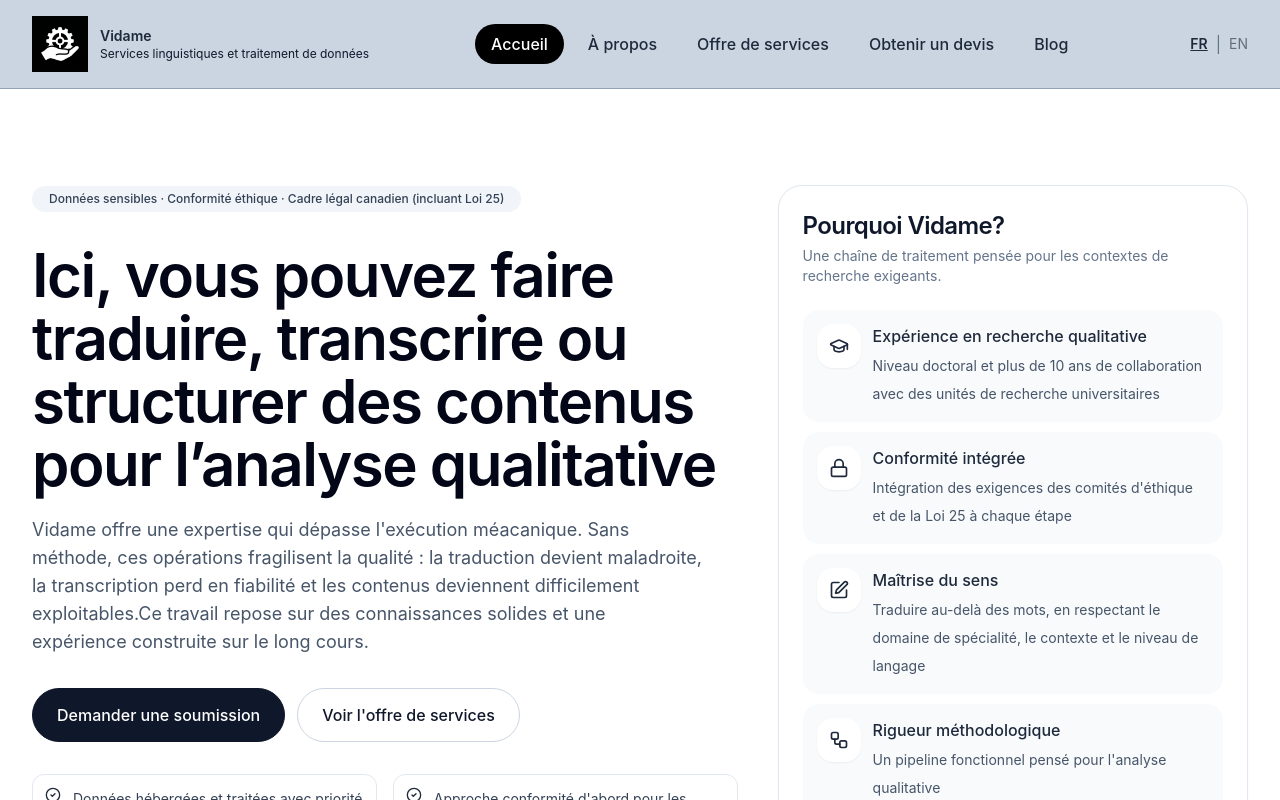
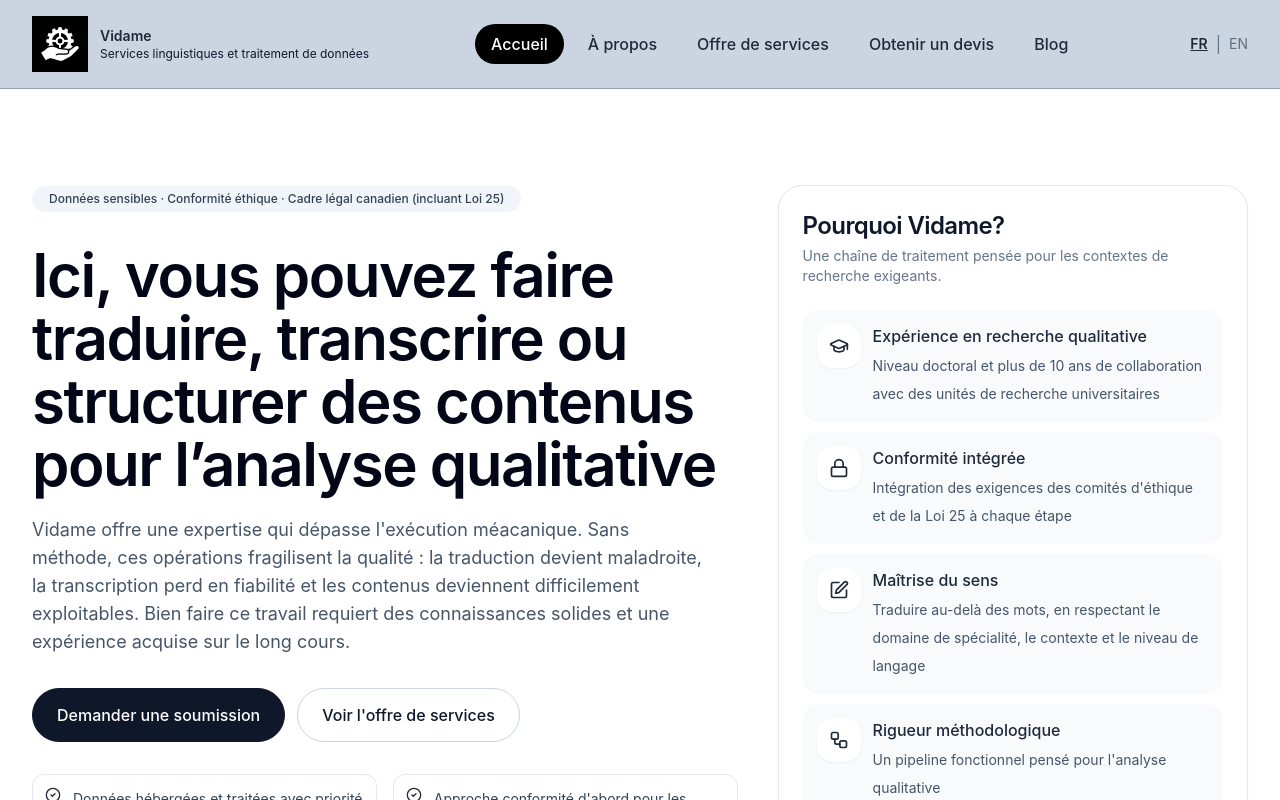
Before and after one commit to momopro21/vidame-recherche, a React (Vite) app: page / in a window 1280 px wide. Shown: the top 800 px of the page. Built offline with nearby package versions, Linux system fonts and the light colour scheme; the HTML template or start-up script is replaced by a standard one.

Commit message:
Update App.tsx

```diff
--- a/src/App.tsx
+++ b/src/App.tsx
@@ -350,7 +350,7 @@ function Shell({
                   Ici, vous pouvez faire traduire, transcrire ou structurer des contenus pour l’analyse qualitative
                 </h1>
                 <p className="max-w-2xl text-base leading-7 text-slate-600 md:text-lg">
-                  Vidame offre une expertise qui dépasse l'exécution méacanique. Sans méthode, ces opérations fragilisent la qualité : la traduction devient maladroite, la transcription perd en fiabilité et les contenus deviennent difficilement exploitables.Ce travail repose sur des connaissances solides et une expérience construite sur le long cours.
+                  Vidame offre une expertise qui dépasse l'exécution méacanique. Sans méthode, ces opérations fragilisent la qualité : la traduction devient maladroite, la transcription perd en fiabilité et les contenus deviennent difficilement exploitables. Bien faire ce travail requiert des connaissances solides et une expérience acquise sur le long cours.
                 </p>
               </div>
               <div className="flex flex-wrap gap-3">
```
